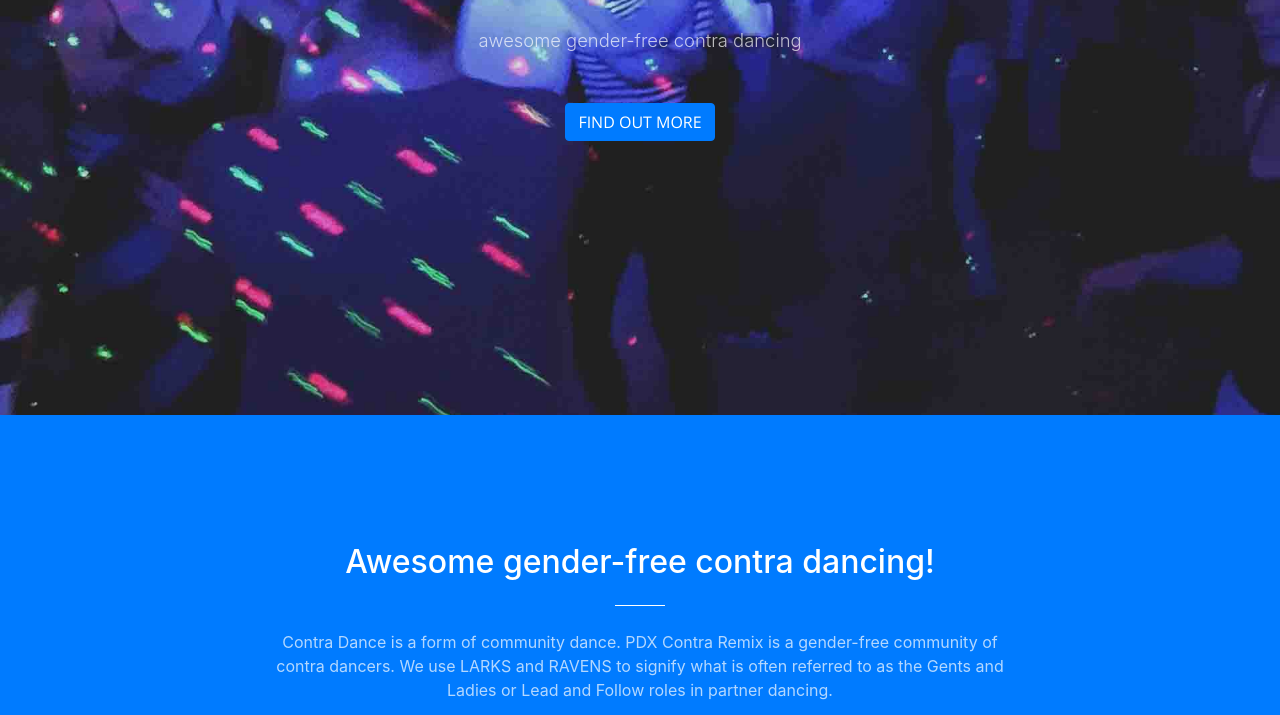
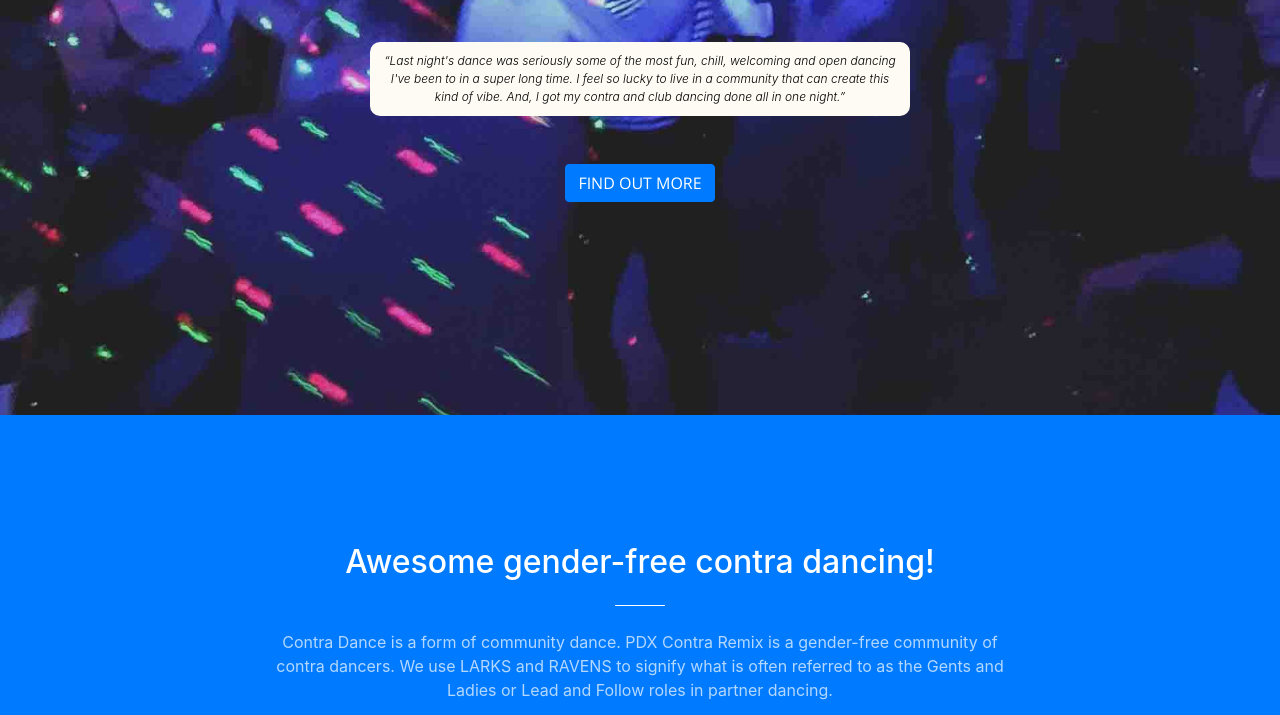
Before and after one commit to mgoren/contraremix, a website with bundled scripts: page index.html in a window 1280 px wide. Shown: the part 385-1100 px from the top of the page. Built offline with nearby package versions, Linux system fonts and the light colour scheme.

Commit message:
add quote

```diff
--- a/css/creative.css
+++ b/css/creative.css
@@ -355,3 +355,13 @@
 #next-dances li {
   padding-bottom: .5em;
 }
+
+p.quote {
+  padding: 10px;
+  background-color: #FDFBF3;
+  border-radius: 10px;
+  border-color: #632D95;
+  color: black;
+  font-size: 12px !important;
+  font-style: italic;
+}
--- a/index.html
+++ b/index.html
@@ -63,8 +63,9 @@
             </h1>
             <hr>
           </div>
-          <div class="col-lg-8 mx-auto">
+          <div class="col-lg-6 mx-auto">
             <p class="text-faded mb-5">awesome gender-free contra dancing</p>
+            <p class="text-faded mb-5 quote">&ldquo;Last night's dance was seriously some of the most fun, chill, welcoming and open dancing I've been to in a super long time. I feel so lucky to live in a community that can create this kind of vibe. And, I got my contra and club dancing done all in one night.&rdquo;</p>
             <a class="btn btn-primary btn-xl js-scroll-trigger" href="#about">Find Out More</a>
           </div>
         </div>
```
